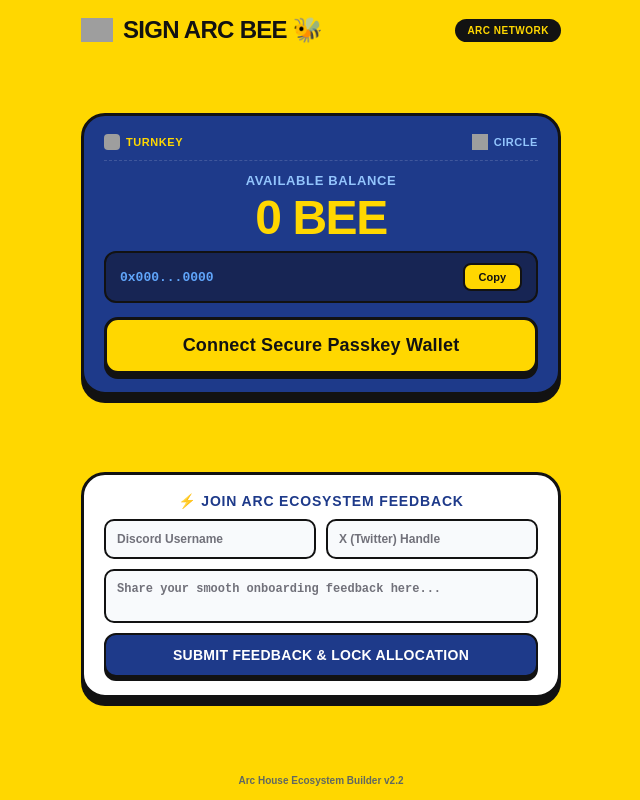
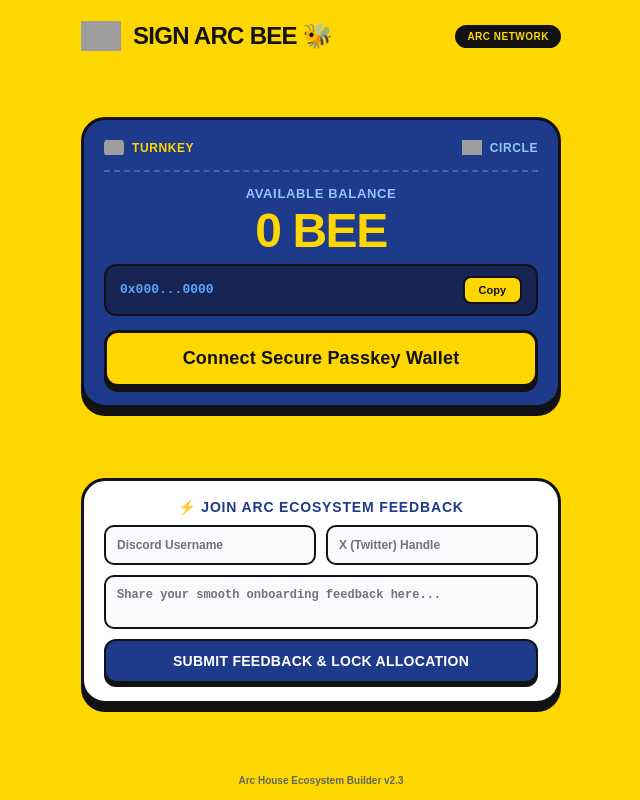
Before and after one commit to AMRISHKUMARDWIVEDI08/sign-arc-bee, a Next.js app: page / in a window 1280 px wide. Shown: the whole page, without its empty margins (319-959 px from the left). Built offline with nearby package versions, Linux system fonts and the light colour scheme; grey boxes are pictures that could not be loaded.

Commit message:
Refactor header logo and update version number
Updated logo section and adjusted styles for better alignment and visibility. Incremented version number from v2.2 to v2.3.

```diff
--- a/app/page.js
+++ b/app/page.js
@@ -51,14 +51,13 @@
 
       <div style={{ height: "100vh", width: "100vw", backgroundColor: "#FFD700", color: "#121212", display: "flex", flexDirection: "column", alignItems: "center", justifyContent: "space-between", padding: "12px 20px", boxSizing: "border-box", fontFamily: "sans-serif" }}>
 
-        {/* Top Header Section with Original ARC Logo */}
-        <div style={{ width: "100%", maxWidth: "480px", display: "flex", justifyContent: "space-between", alignItems: "center", marginTop: "2px" }}>
-          <div style={{ display: "flex", alignItems: "center", gap: "10px" }}>
-            {/* Real Original ARC Logo Image from GitHub */}
+        {/* Top Header Section with Original Uncompressed ARC Logo */}
+        <div style={{ width: "100%", maxWidth: "480px", display: "flex", justifyContent: "space-between", alignItems: "center", marginTop: "4px" }}>
+          <div style={{ display: "flex", alignItems: "center", gap: "12px" }}>
             <img
               src="https://raw.githubusercontent.com/AMRISHKUMARDWIVEDI08/arc-engine-router/main/logo.png"
               alt="ARC Logo"
-              style={{ width: "32px", height: "32px", objectFit: "contain" }}
+              style={{ width: "40px", height: "40px", objectFit: "contain", imageRendering: "auto", display: "block" }}
             />
             <h1 style={{ fontSize: "24px", fontWeight: "900", color: "#121212", margin: 0, letterSpacing: "-0.03em" }}>SIGN ARC BEE 🐝</h1>
           </div>
@@ -69,26 +68,25 @@
         <div style={{ width: "100%", maxWidth: "480px", backgroundColor: "#1E3A8A", borderRadius: "24px", padding: "18px 20px", border: "3px solid #121212", display: "flex", flexDirection: "column", alignItems: "center", boxSizing: "border-box", boxShadow: "0px 8px 0px #121212" }}>
 
           {/* Brand Partner Logos Badge Row */}
-          <div style={{ width: "100%", display: "flex", justifyContent: "space-between", alignItems: "center", marginBottom: "12px", borderBottom: "1px dashed rgba(255,255,255,0.15)", paddingBottom: "10px" }}>
+          <div style={{ width: "100%", display: "flex", justifyContent: "space-between", alignItems: "center", marginBottom: "14px", borderBottom: "2px dashed rgba(255,255,255,0.2)", paddingBottom: "12px" }}>
             {/* Verified Turnkey Graphic Icon */}
-            <div style={{ display: "flex", alignItems: "center", gap: "6px" }}>
+            <div style={{ display: "flex", alignItems: "center", gap: "8px" }}>
               <img
                 src="https://assets.coingecko.com/coins/images/34392/large/turnkey.jpeg?1704944983"
                 alt="Turnkey"
-                style={{ width: "16px", height: "16px", borderRadius: "4px" }}
-                onError={(e) => { e.target.style.display = 'none'; }}
+                style={{ width: "20px", height: "20px", borderRadius: "6px", objectFit: "contain" }}
               />
-              <span style={{ color: "#FFD700", fontSize: "11px", fontWeight: "800", letterSpacing: "0.05em" }}>TURNKEY</span>
+              <span style={{ color: "#FFD700", fontSize: "12px", fontWeight: "800", letterSpacing: "0.05em" }}>TURNKEY</span>
             </div>
 
             {/* Verified Circle Graphic Icon */}
-            <div style={{ display: "flex", alignItems: "center", gap: "6px" }}>
+            <div style={{ display: "flex", alignItems: "center", gap: "8px" }}>
               <img
                 src="https://assets.coingecko.com/coins/images/6319/large/USD_Coin_icon.png?1547042389"
                 alt="Circle"
-                style={{ width: "16px", height: "16px" }}
+                style={{ width: "20px", height: "20px", objectFit: "contain" }}
               />
-              <span style={{ color: "#93C5FD", fontSize: "11px", fontWeight: "800", letterSpacing: "0.05em" }}>CIRCLE</span>
+              <span style={{ color: "#93C5FD", fontSize: "12px", fontWeight: "800", letterSpacing: "0.05em" }}>CIRCLE</span>
             </div>
           </div>
 
@@ -157,8 +155,8 @@
           )}
         </form>
 
-        <div style={{ fontSize: "10px", fontWeight: "800", color: "#1E3A8A", opacity: 0.7, marginBottom: "2px" }}>Arc House Ecosystem Builder v2.2</div>
+        <div style={{ fontSize: "10px", fontWeight: "800", color: "#1E3A8A", opacity: 0.7, marginBottom: "2px" }}>Arc House Ecosystem Builder v2.3</div>
       </div>
     </>
   );
-    }
+  }
```
